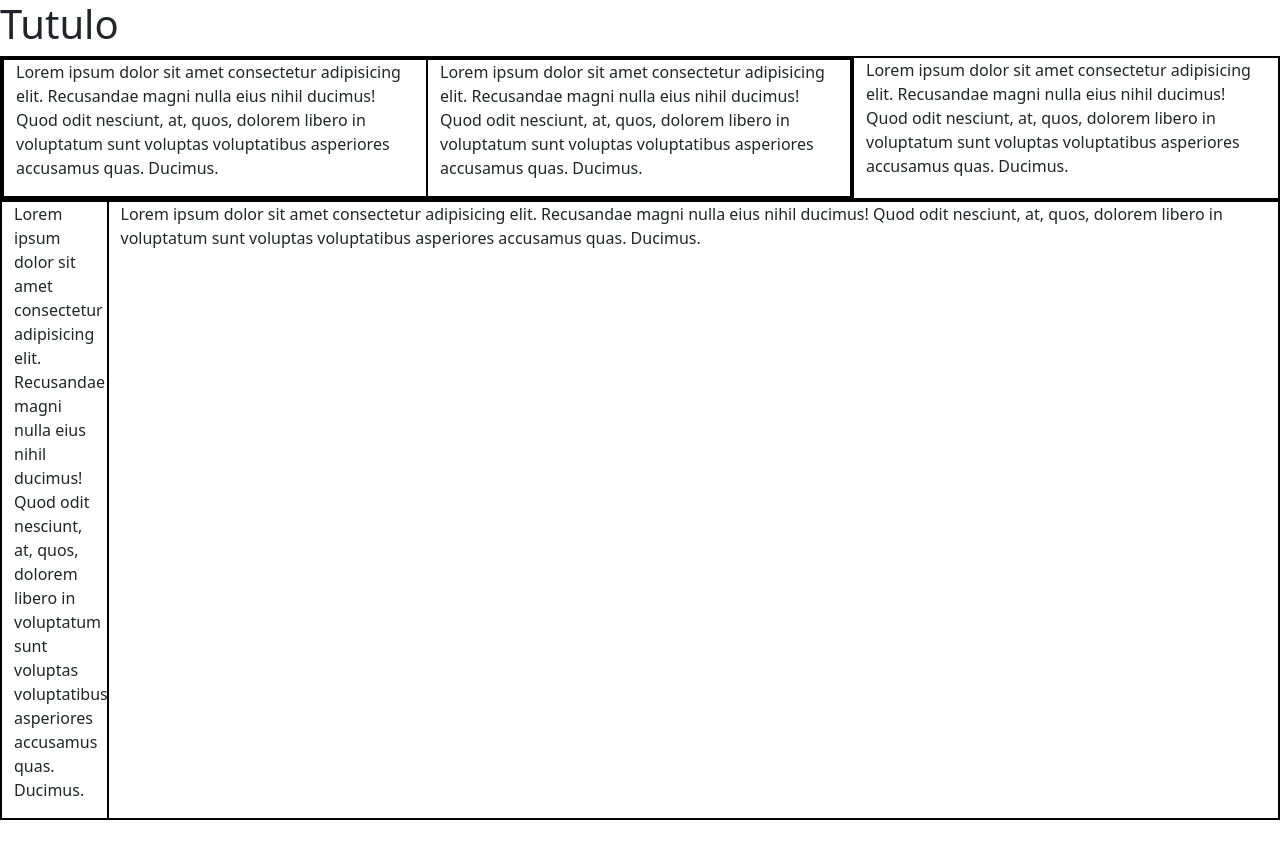
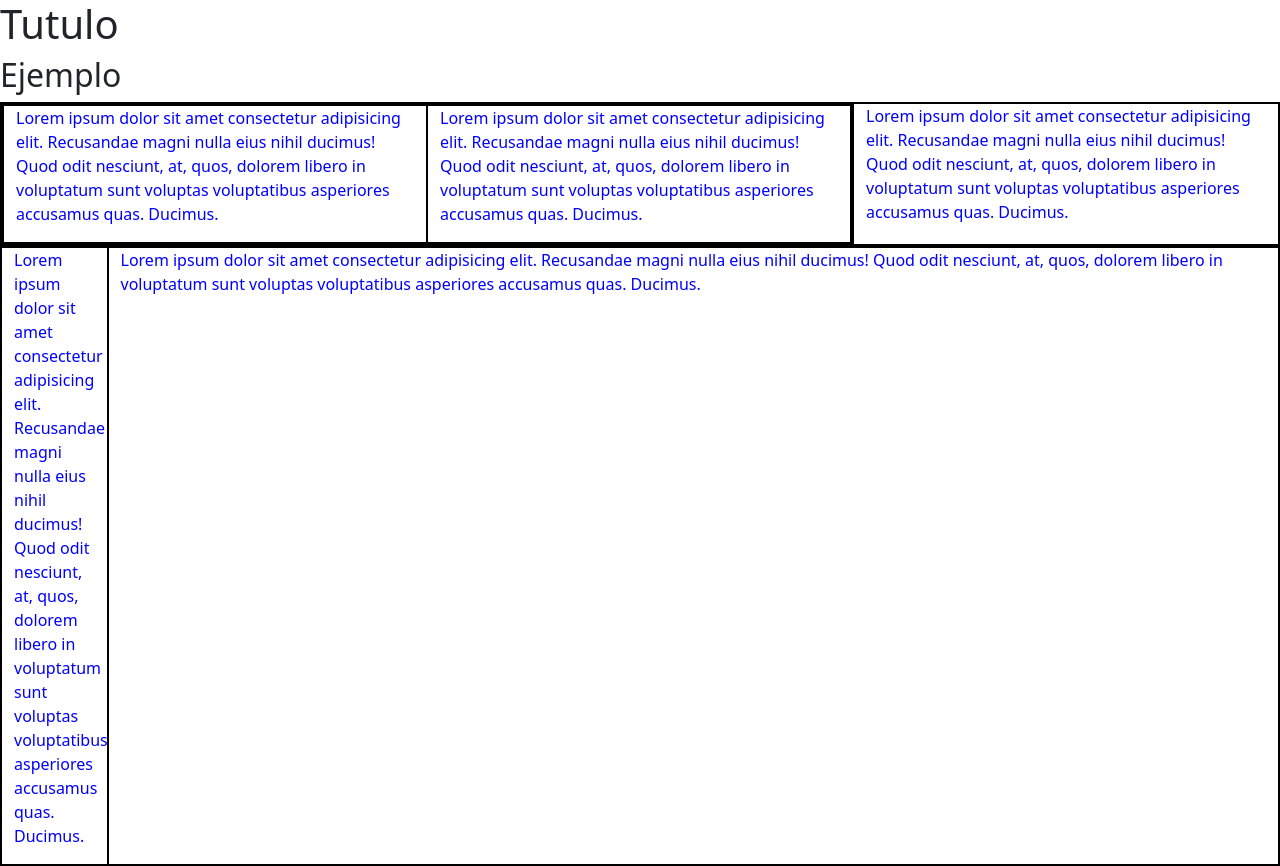
Before and after one commit to Ale-Campos/Proyecto-UTN-Campos, a plain HTML site: page index.html in a window 1280 px wide. Before the commit the page ends 820 px from the top, so only its background shows below. Drawn offline with nearby package versions, Linux system fonts and the light colour scheme.

Commit message:
Agrego subtitulo y modifico estilos de parrafo

```diff
--- a/index.html
+++ b/index.html
@@ -14,6 +14,7 @@
   </head>
   <body>
     <h1>Tutulo</h1>
+    <h2>Ejemplo</h2>
     <section class="container-fluid">
       <div class="row">
         <div class="col-12 col-md-8">
--- a/style.css
+++ b/style.css
@@ -1,3 +1,8 @@
 div {
     border: 1px solid black;
 }
+
+
+p {
+    color: blue;
+}
```
